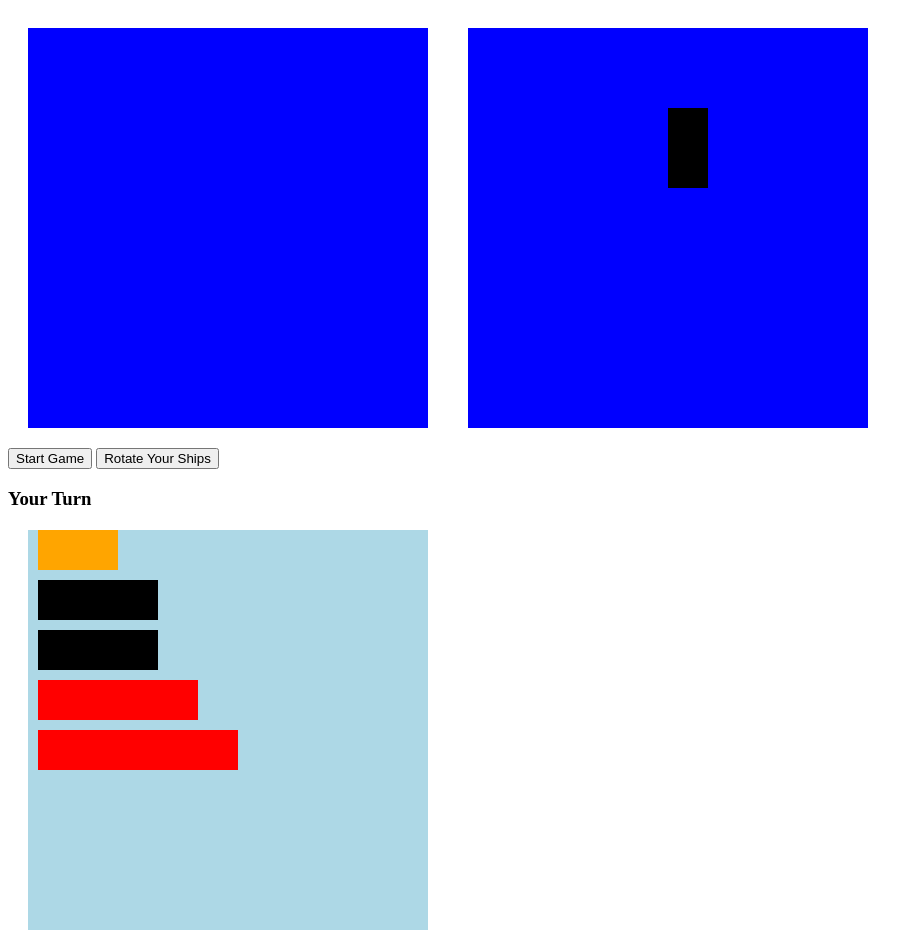
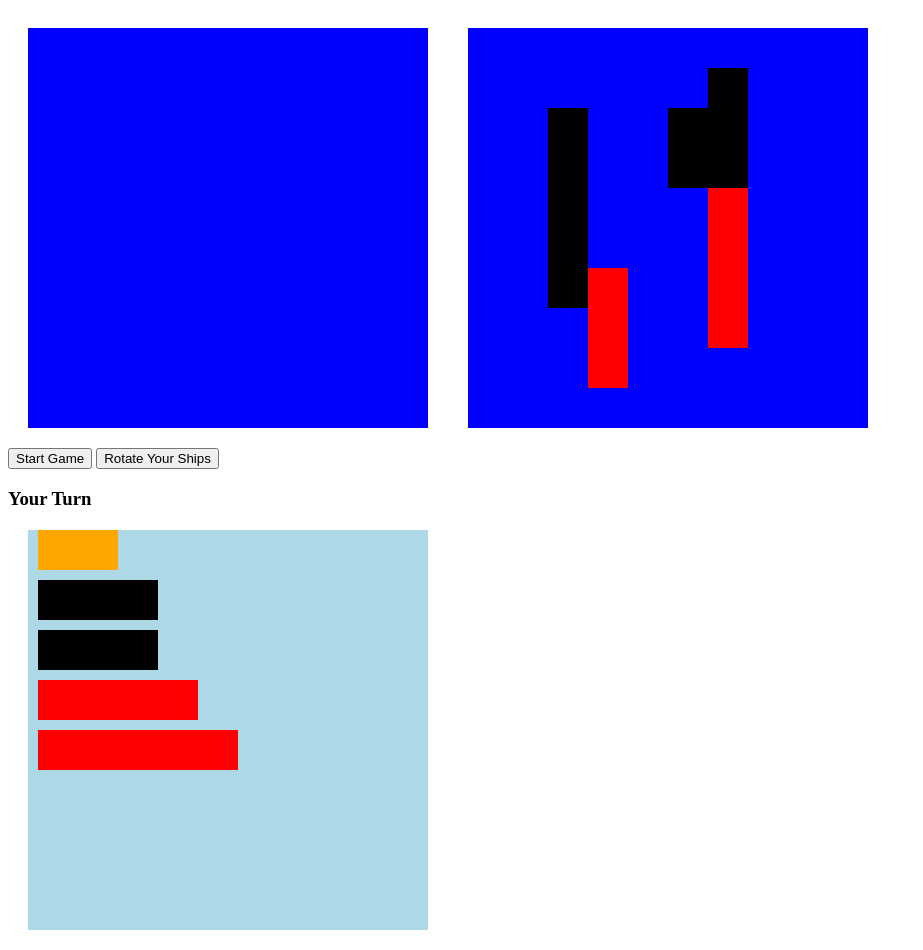
Before and after one commit to ShannonTJ/javascript-battleship, a plain HTML site: page index.html in a window 1280 px wide. Shown: the whole page, without its empty margins (0-923 px from the left). Drawn offline with Linux system fonts and the light colour scheme.

Commit message:
code comments

```diff
--- a/app.js
+++ b/app.js
@@ -76,12 +76,15 @@ document.addEventListener("DOMContentLoaded", () => {
     if (randomDirection === 0) direction = 1;
     if (randomDirection === 1) direction = width;
 
-    //get a random number from 0-99
-    //
+    //grid length (100) - (ship length * horizontal/vertical)
+    //randomStart is where the ship starts
+    //example: for the longest ship, the ship's tip can't be placed past index 50 or it'll go out of bounds
     let random = computerSquares.length - ship.directions[0].length * direction;
     let randomStart = Math.floor(Math.random() * random);
 
-    //check if a ship has already been placed there
+    //check if a ship has already been placed at the generated spot
+    //current = a ship's vertical/horizontal configuration
+    //current[index] is added to randomStart to check the  indices in computerSquares
     const isTaken = current.some((index) =>
       computerSquares[randomStart + index].classList.contains("taken")
     );
@@ -109,4 +112,8 @@ document.addEventListener("DOMContentLoaded", () => {
   createBoard(computerGrid, computerSquares);
 
   generate(shipArray[0]);
+  generate(shipArray[1]);
+  generate(shipArray[2]);
+  generate(shipArray[3]);
+  generate(shipArray[4]);
 });
--- a/style.css
+++ b/style.css
@@ -65,3 +65,15 @@
 .destroyer {
   background-color: black;
 }
+.submarine {
+  background-color: red;
+}
+.cruiser {
+  background-color: black;
+}
+.battleship {
+  background-color: red;
+}
+.carrier {
+  background-color: black;
+}
```
